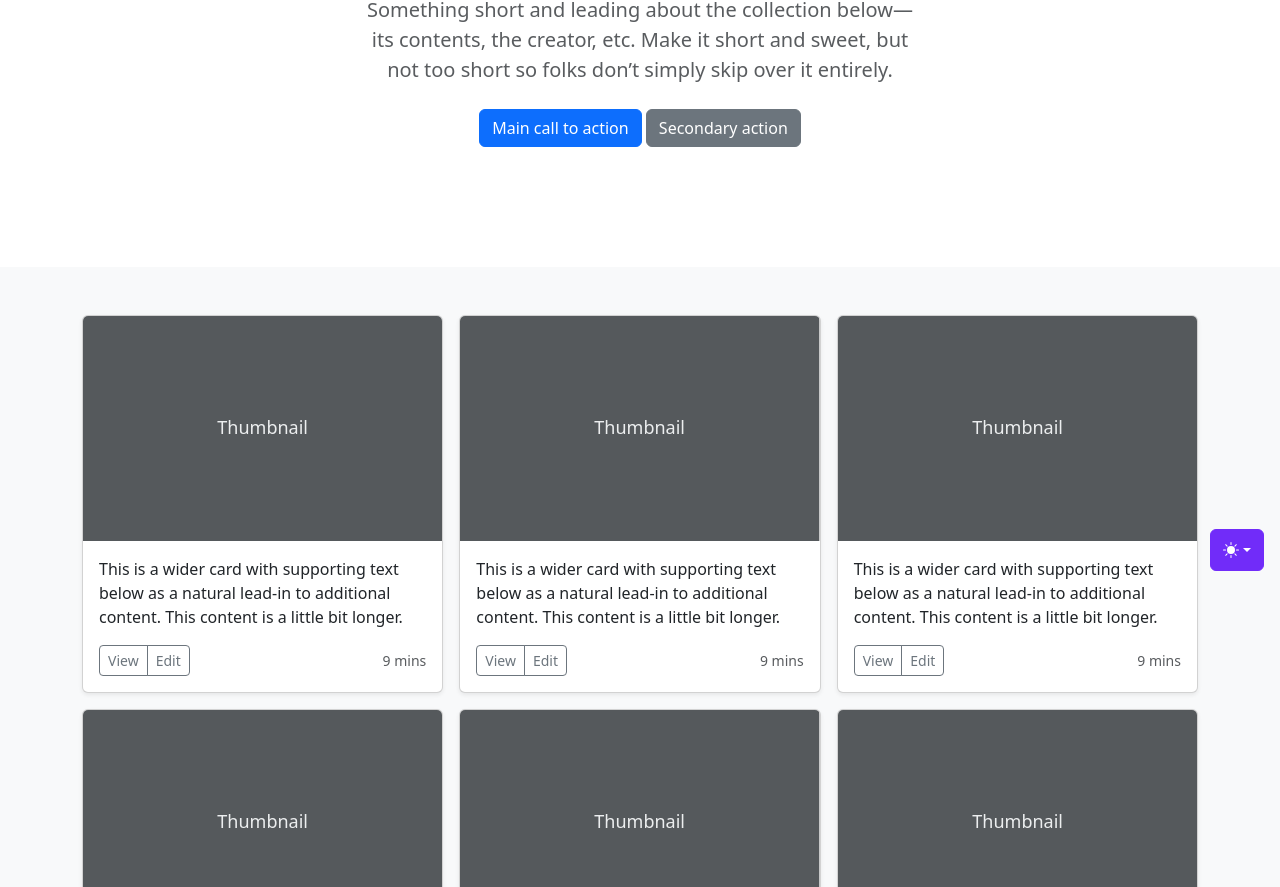
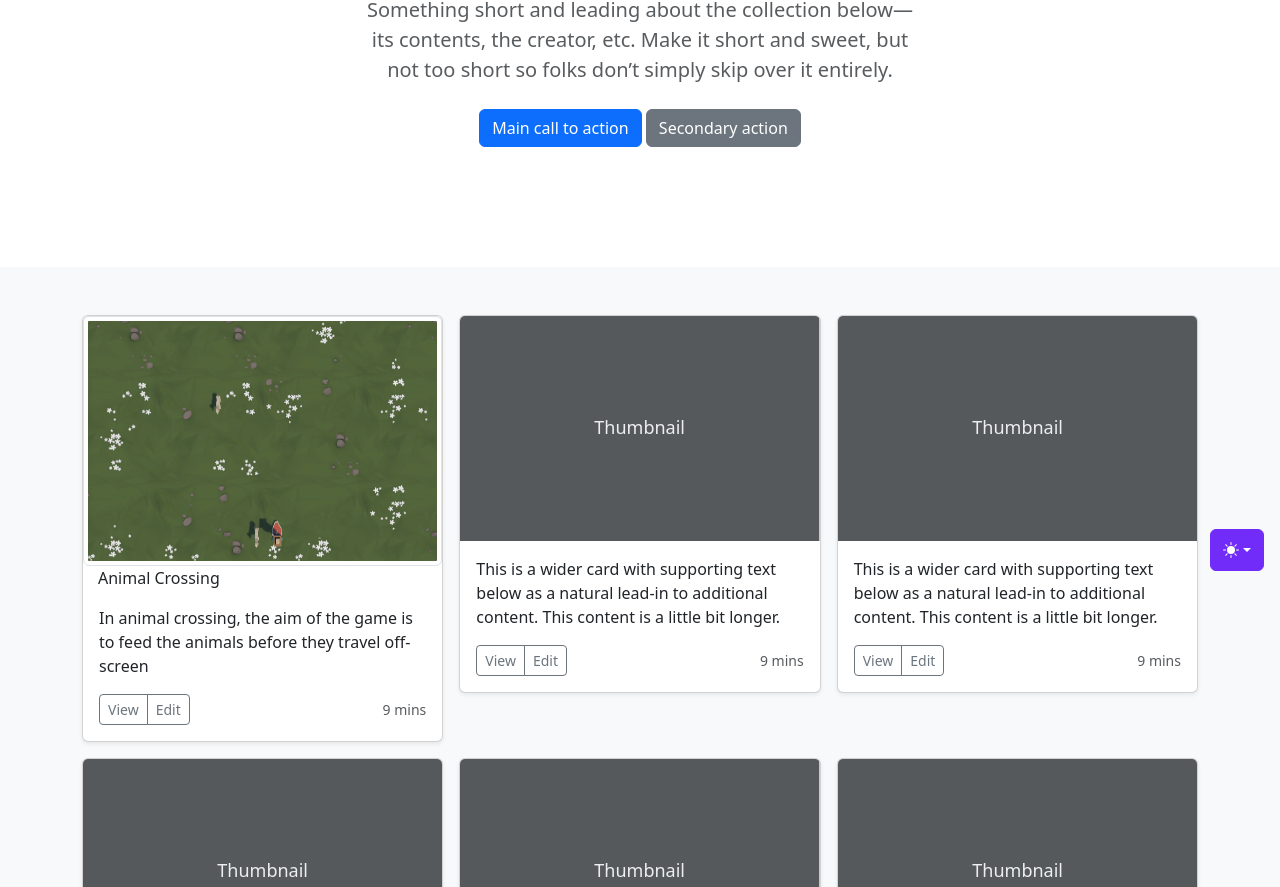
Before and after one commit to ZahD21/ZahD21.github.io, a plain HTML site: page index.html in a window 1280 px wide. Shown: the part 213-1100 px from the top of the page. Drawn offline with Linux system fonts and the light colour scheme.

Commit message:
Bootstrap

```diff
--- a/index.html
+++ b/index.html
@@ -204,9 +204,9 @@
       <div class="row row-cols-1 row-cols-sm-2 row-cols-md-3 g-3">
         <div class="col">
           <div class="card shadow-sm">
-            <svg class="bd-placeholder-img card-img-top" width="100%" height="225" xmlns="http://www.w3.org/2000/svg" role="img" aria-label="Placeholder: Thumbnail" preserveAspectRatio="xMidYMid slice" focusable="false"><title>Placeholder</title><rect width="100%" height="100%" fill="#55595c"></rect><text x="50%" y="50%" fill="#eceeef" dy=".3em">Thumbnail</text></svg>
+            <img src ="image/ancross.png" class="img-thumbnail img-fluid" style="height:250px" style = "width:75px"><title>Animal Crossing</title><text x ="50%" y ="50%" fill = "#eceeef" dy =".3em" style = "padding-left: 15px;">Animal Crossing</text>
             <div class="card-body">
-              <p class="card-text">This is a wider card with supporting text below as a natural lead-in to additional content. This content is a little bit longer.</p>
+              <p class="card-text">In animal crossing, the aim of the game is to feed the animals before they travel off-screen</p>
               <div class="d-flex justify-content-between align-items-center">
                 <div class="btn-group">
                   <button type="button" class="btn btn-sm btn-outline-secondary">View</button>
```
Also changed, not shown: image/ancross.png (added).
